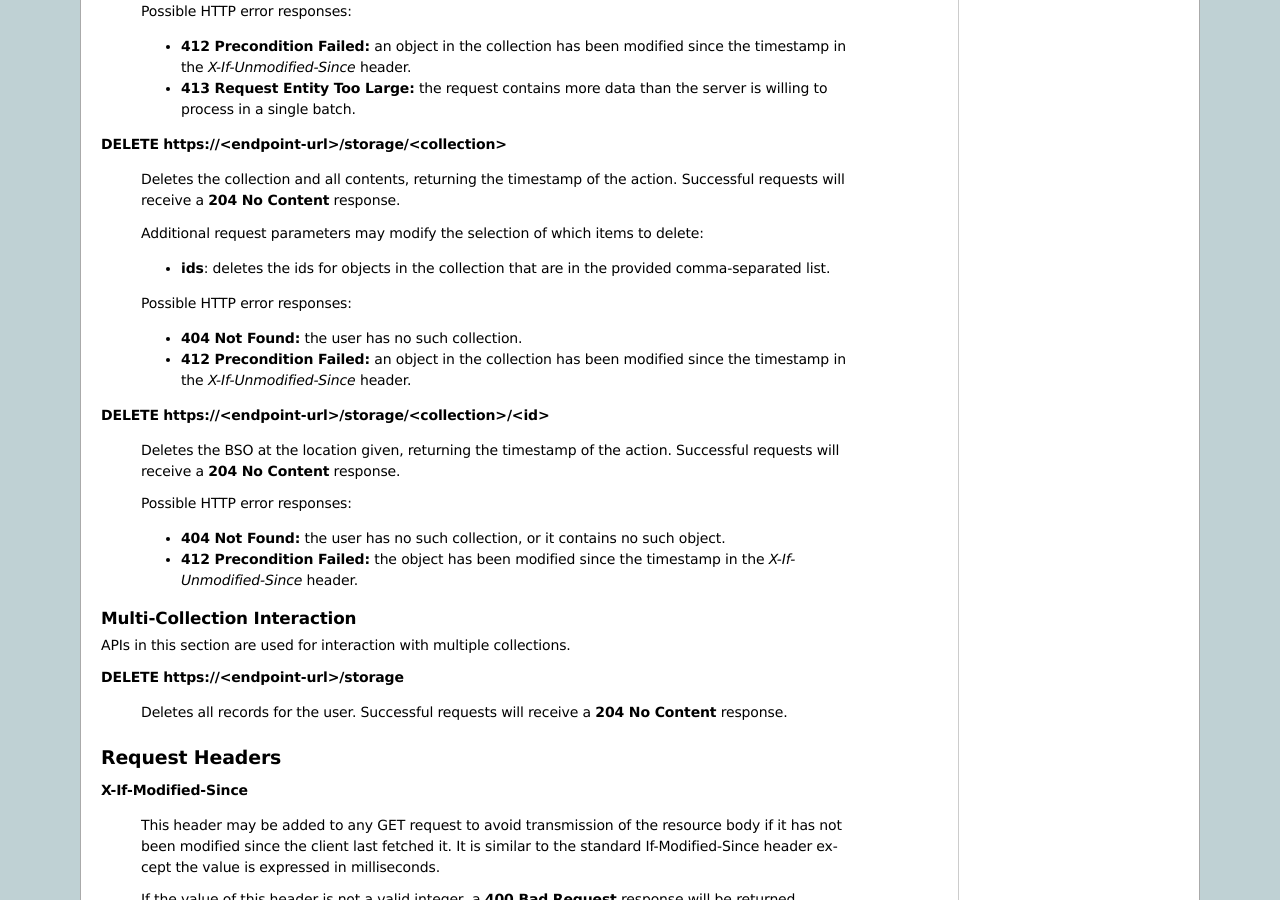
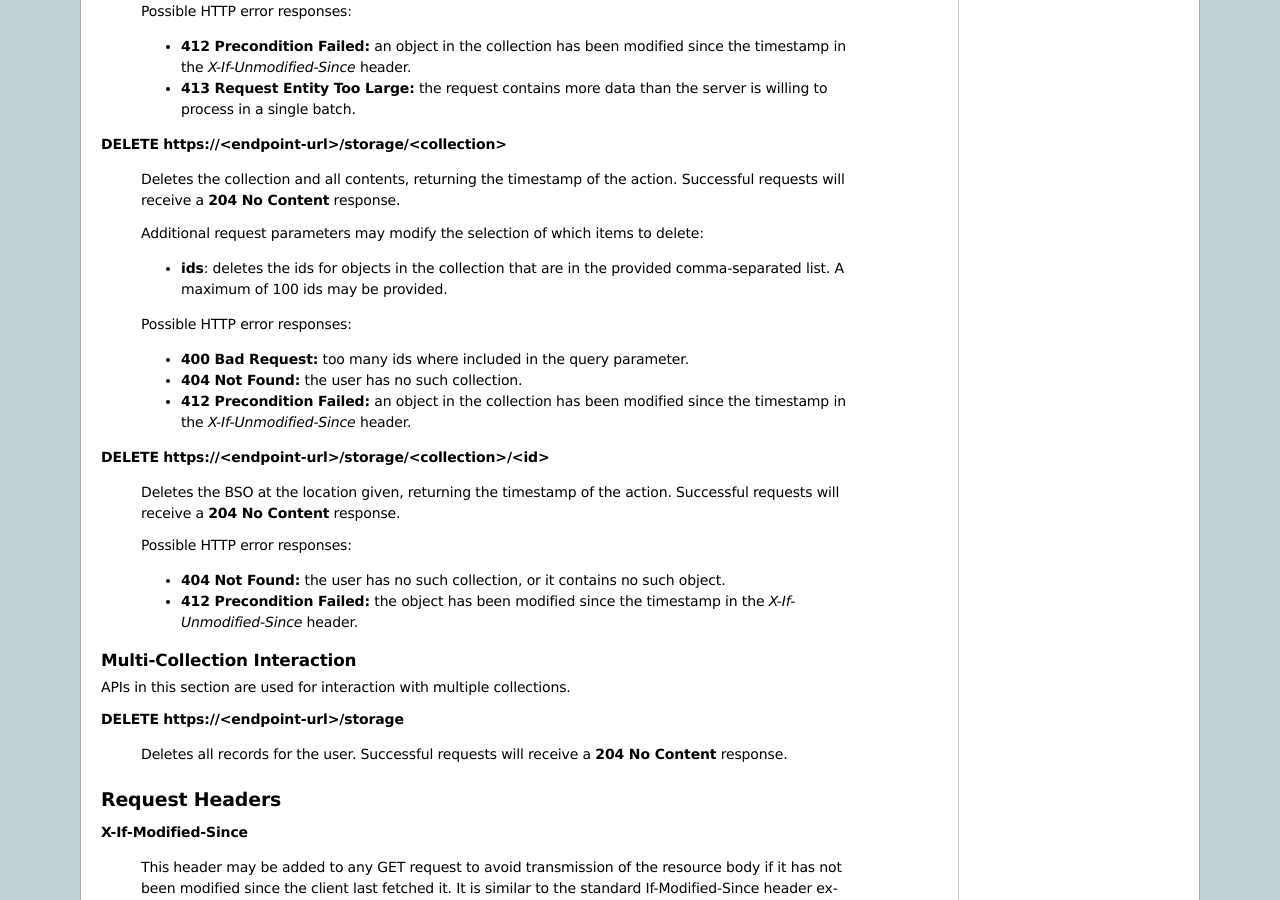
Before and after one commit to mozilla-services/docs, a Sphinx documentation site: the page built from source/storage/apis-2.0.rst, in a window 1280 px wide and 900 px high, scrolled down 4335 px. Built offline with Sphinx 7.4.7, drawn with Linux system fonts in a browser that asks for light colours; some of the changed text lies outside the part shown.

Commit message:
[Storage] Hard maximum number of ids in DELETE /storage/collection?ids=XXX

```diff
--- a/source/storage/apis-2.0.rst
+++ b/source/storage/apis-2.0.rst
@@ -318,13 +318,15 @@ collection.
     to delete:
 
     - **ids**: deletes the ids for objects in the collection that are in
-      the provided comma-separated list.
+      the provided comma-separated list.  A maximum of 100 ids may be
+      provided.
 
     Possible HTTP error responses:
 
+    - **400 Bad Request:**  too many ids where included in the query parameter.
     - **404 Not Found:**  the user has no such collection.
-    - **412 Precondition Failed:**  an object in the collection has been modified
-      since the timestamp in the *X-If-Unmodified-Since* header.
+    - **412 Precondition Failed:**  an object in the collection has been
+      modified since the timestamp in the *X-If-Unmodified-Since* header.
 
 
 **DELETE** **https://<endpoint-url>/storage/<collection>/<id>**
@@ -529,7 +531,8 @@ The following is a summary of protocol changes from :ref:`server_storage_api_11`
 
 * The **application/whoisi** output format has been removed.
 
-* The *X-If-Modified-Since* header has been added.
+* The *X-If-Modified-Since* header has been added and can be used on all
+  GET requests.
 
 * The previously-undocumented *X-Weave-Quota-Remaining* header has been
   documented, after removing the "Weave" prefix.
```
